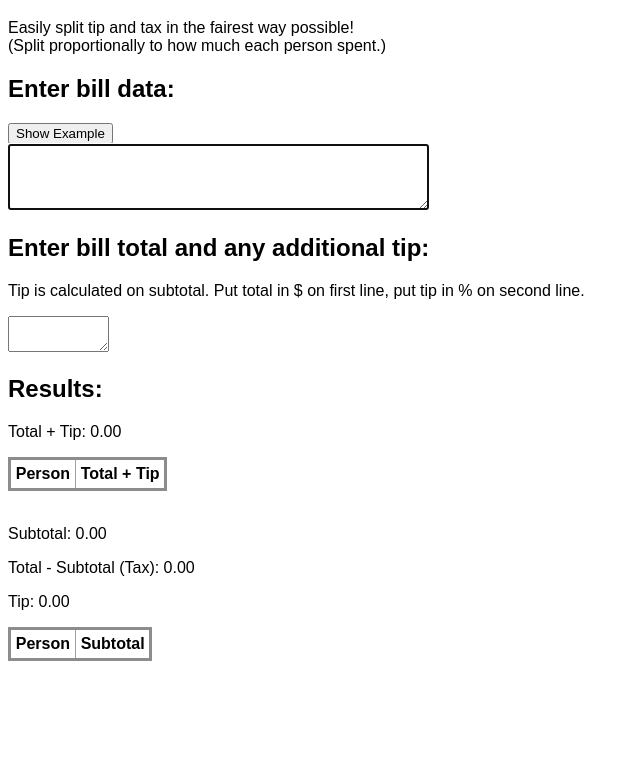
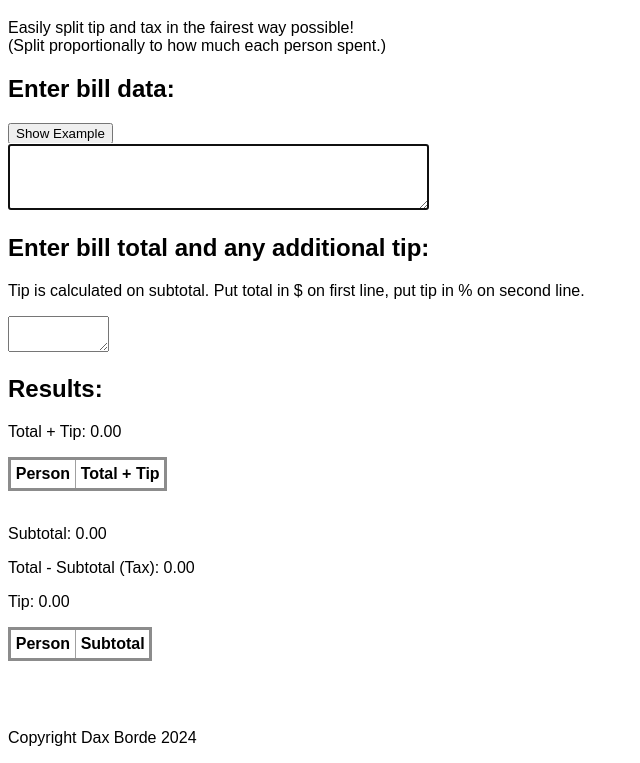
Before and after one commit to daxborde/bill-split-calculator, a plain HTML site: page index.html in a window 1280 px wide. Shown: the part 61-824 px from the top of the page, without its empty margins (0-640 px from the left). Before the commit the page ends 800 px from the top, so only its background shows below. Drawn offline with Linux system fonts and the light colour scheme.

Commit message:
title changed copyright notice added

```diff
--- a/index.html
+++ b/index.html
@@ -2,7 +2,7 @@
 <html lang="en" >
 <head>
   <meta charset="UTF-8">
-  <title>CodePen - Bill Split Calculator</title>
+  <title>Bill Split Calculator</title>
   <link rel="stylesheet" href="./style.css">
 
 </head>
@@ -26,6 +26,9 @@
   <h2>Results:</h2>
   <p id="results"></p>
 </label>
+
+<br />
+<p>Copyright Dax Borde 2024</p>
 <!-- end content -->
   <script  src="./script.js"></script>
 
```
